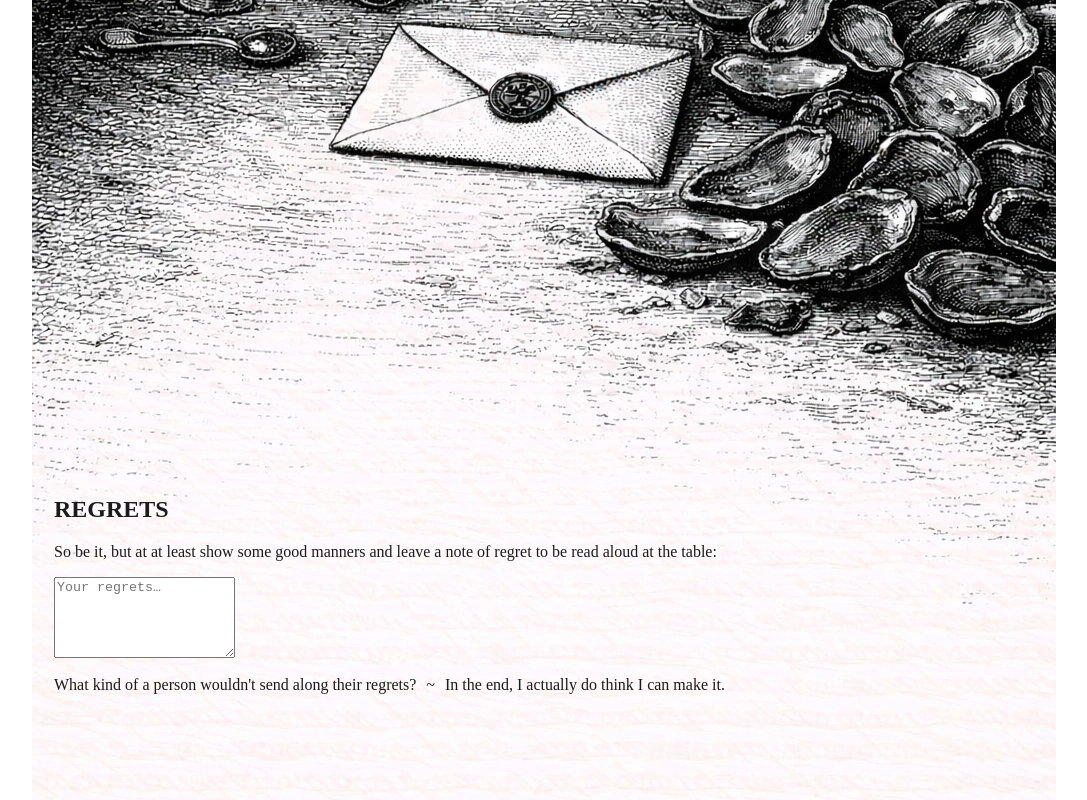
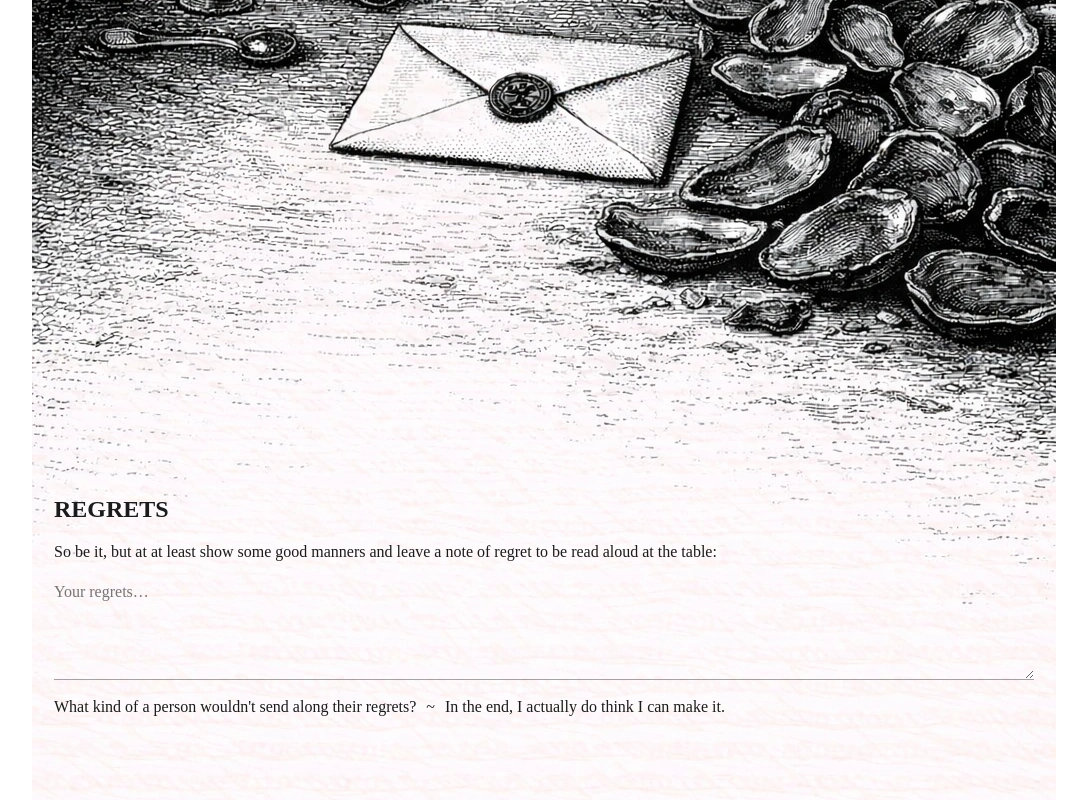
Before and after one commit to Anthony-Garoufalis-Auger/unbirthday-invite-jan-2026, a Next.js app: page /regrets in a window 1280 px wide. Shown: the part 436-1236 px from the top of the page, without its empty margins (96-1183 px from the left). Built offline with nearby package versions, Linux system fonts and the light colour scheme.

Commit message:
Modified globals.css to limit text border box to width of screen

```diff
--- a/app/globals.css
+++ b/app/globals.css
@@ -1,6 +1,12 @@
 :root{
   --paper-max: 760px;
   --paper-min: 320px;
+}
+
+*,
+*::before,
+*::after{
+  box-sizing: border-box;
 }
 
 /* Prevent horizontal overflow (the “must zoom out” symptom) */
--- a/app/regrets/page.tsx
+++ b/app/regrets/page.tsx
@@ -47,14 +47,15 @@ export default function RegretsPage() {
           <p key={line}>{line}</p>
         ))}
 
-        <label>
+        <div className="field">
           <textarea
             rows={5}
             value={note}
             onChange={(e) => setNote(e.target.value)}
             placeholder="Your regrets…"
+            aria-label="Your regrets"
           />
-        </label>
+        </div>
 
         {err && <p className="small">{err}</p>}
         {submitted && <p className="small">Noted.</p>}
```
